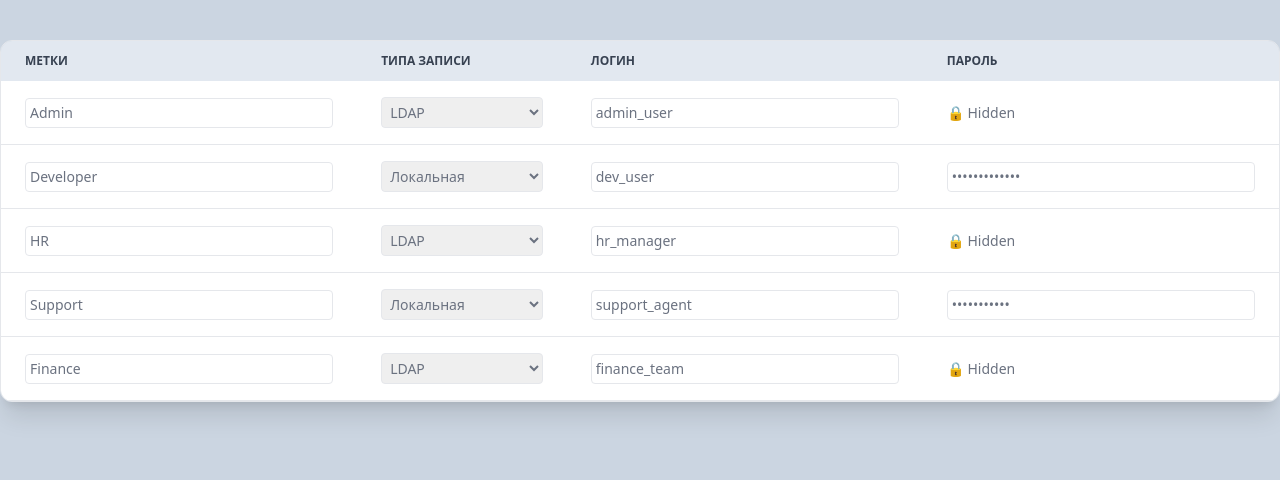
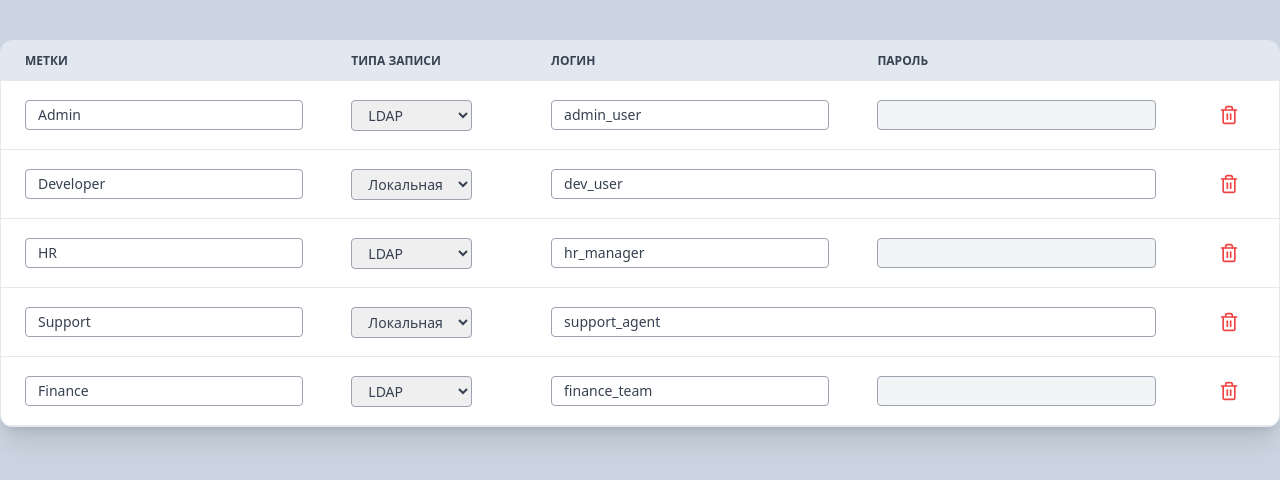
Before and after one commit to FarruxbekNozimov/vue-account-form, a Vue app: page / in a window 1280 px wide. Shown: the top 480 px of the page. Built offline with nearby package versions, Linux system fonts and the light colour scheme.

Commit message:
feat(table): toggle password field based on account type

```diff
--- a/package.json
+++ b/package.json
@@ -16,6 +16,7 @@
     "format": "prettier --write src/"
   },
   "dependencies": {
+    "lucide-vue-next": "^0.476.0",
     "pinia": "^3.0.1",
     "vue": "^3.5.13"
   },
--- a/src/components/AccountTable.vue
+++ b/src/components/AccountTable.vue
@@ -1,8 +1,14 @@
 <script setup>
+import { ref } from 'vue'
 import { useAccountStore } from '@/stores/account-form'
-import { storeToRefs } from 'pinia'
+import DeleteButton from './Widgets/DeleteButton.vue'
+const account_store = useAccountStore()
 
-const account_store = useAccountStore()
+const showPasswords = ref({}) // Store visibility for each account
+
+const togglePassword = (id) => {
+  showPasswords.value[id] = !showPasswords.value[id]
+}
 </script>
 
 <template>
@@ -14,52 +20,59 @@ const account_store = useAccountStore()
           <th scope="col" class="px-6 py-3">Типа записи</th>
           <th scope="col" class="px-6 py-3">Логин</th>
           <th scope="col" class="px-6 py-3">Пароль</th>
+          <th scope="col" class="px-6 py-3"></th>
         </tr>
       </thead>
+      <!-- Table Body -->
       <tbody>
         <tr
           v-for="account in account_store.LIST"
           :key="account.id"
-          class="bg-white border-b border-gray-200"
+          class="bg-white border-b border-gray-200 text-gray-700"
         >
-          <!-- Label -->
+          <!-- Label Input -->
           <td class="px-6 py-4">
             <input
               v-model="account.label"
               type="text"
-              class="w-full p-1 border rounded outline-none"
+              class="w-full p-1 px-3 border border-gray-400 rounded outline-none"
               placeholder="Enter label"
             />
           </td>
 
-          <!-- Account Type (Disabled) -->
+          <!-- Type Select -->
           <td class="px-6 py-4">
-            <select v-model="account.type" class="w-full p-1 border rounded outline-none">
+            <select
+              v-model="account.type"
+              class="p-1 px-3 border border-gray-400 rounded outline-none"
+            >
               <option value="LDAP">LDAP</option>
               <option value="Локальная">Локальная</option>
             </select>
           </td>
 
-          <!-- Login -->
-          <td class="px-6 py-4">
+          <!-- Login Input (Expands if password is hidden) -->
+          <td class="px-6 py-4" :colspan="account.type !== 'LDAP' ? 2 : 1">
             <input
               v-model="account.login"
               type="text"
-              class="w-full p-1 border rounded outline-none"
+              class="w-full p-1 px-3 border border-gray-400 rounded outline-none"
               placeholder="Enter login"
             />
           </td>
 
-          <!-- Password -->
-          <td class="px-6 py-4">
+          <!-- Password (Only shown for LDAP, but disabled) -->
+          <td v-if="account.type === 'LDAP'" class="px-6 py-4">
             <input
-              v-if="account.type !== 'LDAP'"
               v-model="account.password"
               type="password"
-              class="w-full p-1 border rounded outline-none"
-              placeholder="Enter password"
+              class="w-full p-1 px-3 border border-gray-400 rounded bg-gray-100 cursor-not-allowed outline-none"
             />
-            <span v-else class="text-gray-500">🔒 Hidden</span>
+          </td>
+
+          <!-- Delete Button (Using DeleteButton.vue) -->
+          <td class="px-6 py-4 text-center">
+            <DeleteButton @click="account_store.DELETE(account.id)" />
           </td>
         </tr>
       </tbody>
--- /dev/null
+++ b/src/components/Widgets/DeleteButton.vue
@@ -0,0 +1,19 @@
+<script setup>
+import { Trash2 } from 'lucide-vue-next'
+
+defineProps({
+  size: { type: String, default: 'w-5 h-5' },
+})
+
+const emit = defineEmits(['delete'])
+</script>
+
+<template>
+  <button
+    @click="emit('delete')"
+    type="button"
+    class="text-red-600 hover:bg-red-100 rounded-lg p-2 transition duration-200"
+  >
+    <Trash2 class="w-5 h-5 text-red-500" />
+  </button>
+</template>
```
Also changed, not shown: 1 other file (tests, documents, lock files or other folders).
